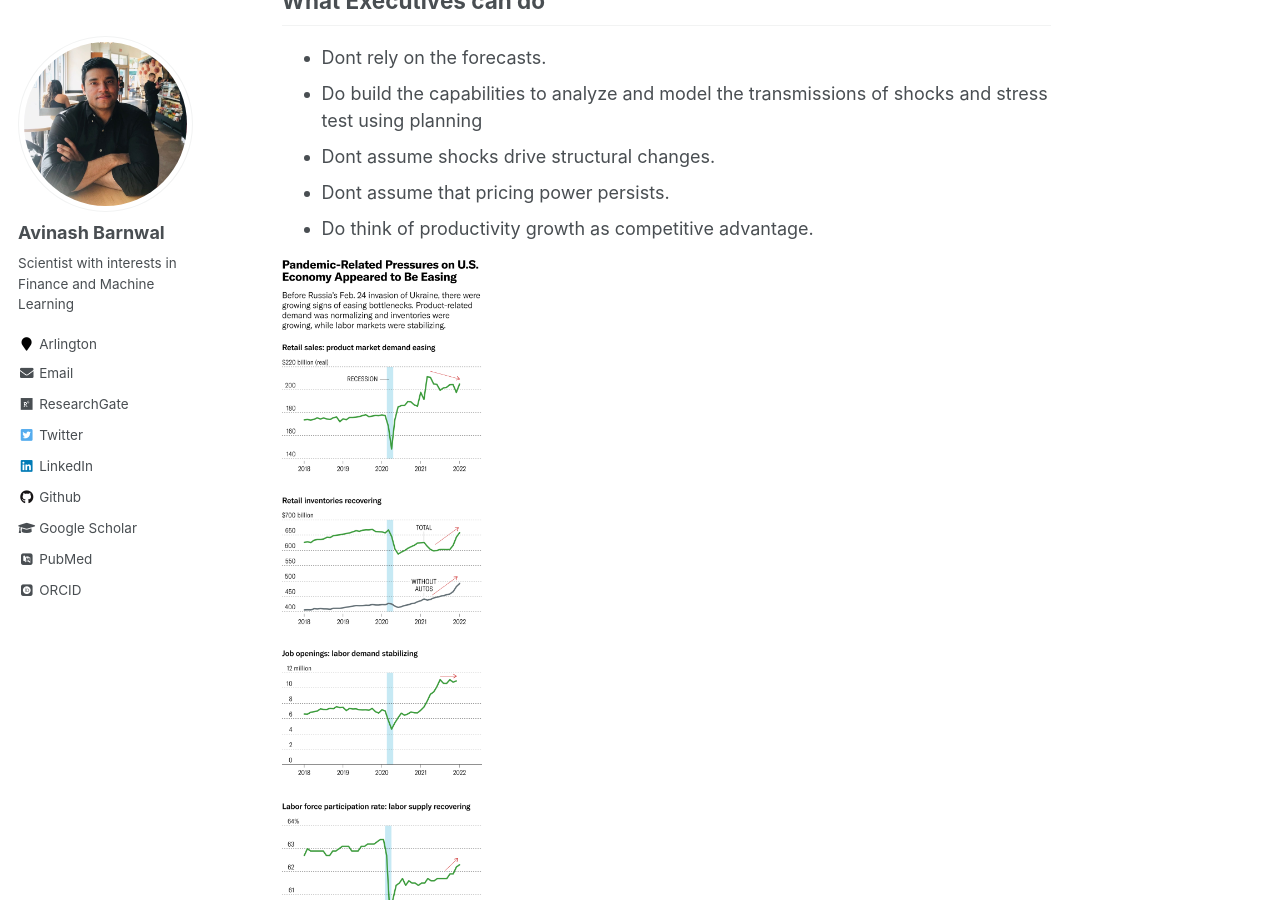
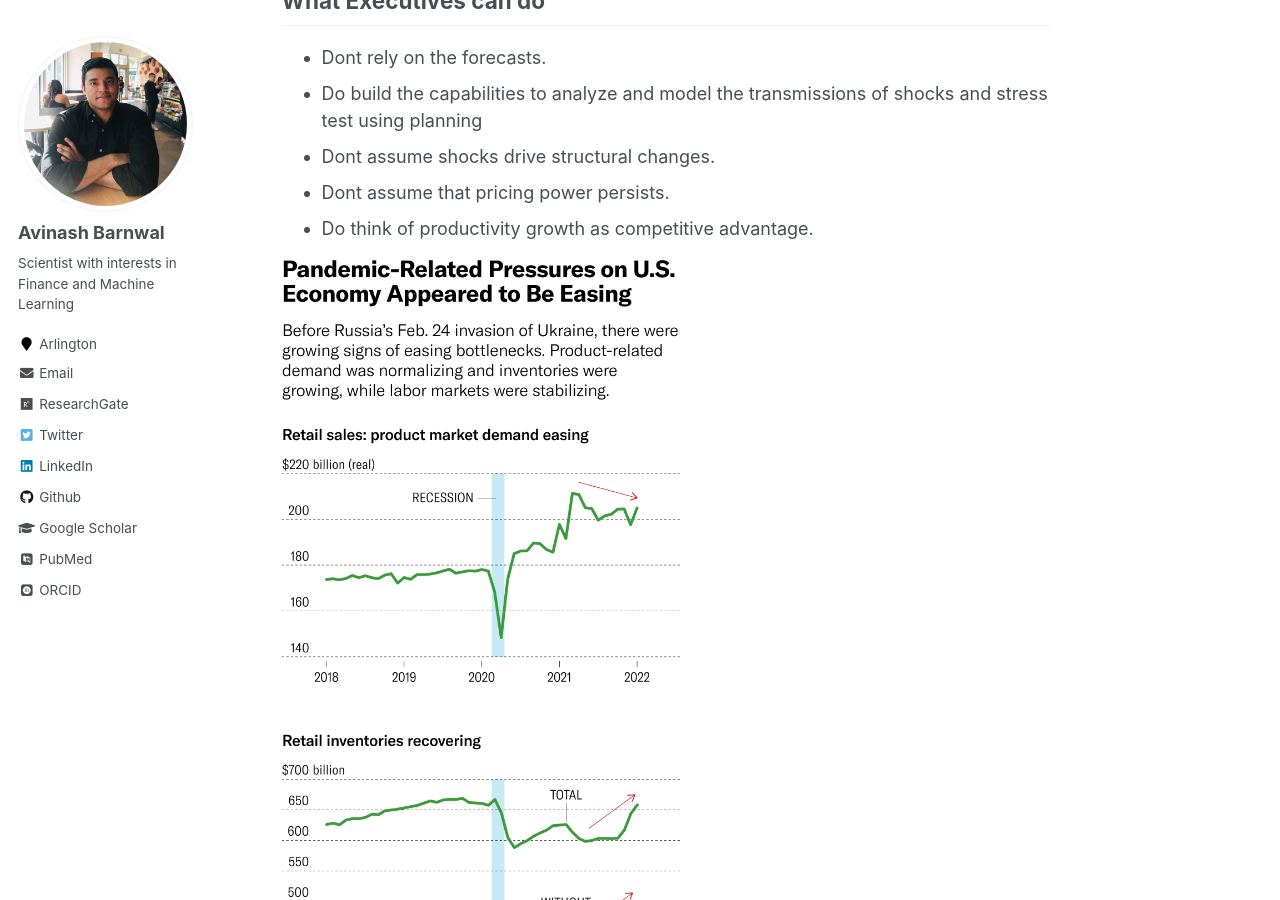
Before and after one commit to avinashbarnwal/avinashbarnwal.github.io, a Jekyll site: the page built from _posts/2022-03-20-recession-usa.md, in a window 1280 px wide and 900 px high, scrolled down 1458 px. Built offline with Jekyll 4.4.1, drawn with Linux system fonts in a browser that asks for light colours; some web fonts are replaced.

Commit message:
Update 2022-03-20-recession-usa.md

```diff
--- a/_posts/2022-03-20-recession-usa.md
+++ b/_posts/2022-03-20-recession-usa.md
@@ -43,4 +43,4 @@ Despite the headwinds of War Crisis, its not clear that it outweighs the tailwin
 - Dont assume that pricing power persists.
 - Do think of productivity growth as competitive advantage.
 
-[<img src="../images/risk_us_economy/W220310_CARLSSON_ECONOMY_PEAK_ECONOMIC_PRESSURE_360.png" width="200" height="200"/>](../images/risk_us_economy/W220310_CARLSSON_ECONOMY_PEAK_ECONOMIC_PRESSURE_360.png)
+[<img src="../images/risk_us_economy/W220310_CARLSSON_ECONOMY_PEAK_ECONOMIC_PRESSURE_360.png" width="400" height="400"/>](../images/risk_us_economy/W220310_CARLSSON_ECONOMY_PEAK_ECONOMIC_PRESSURE_360.png)
```
